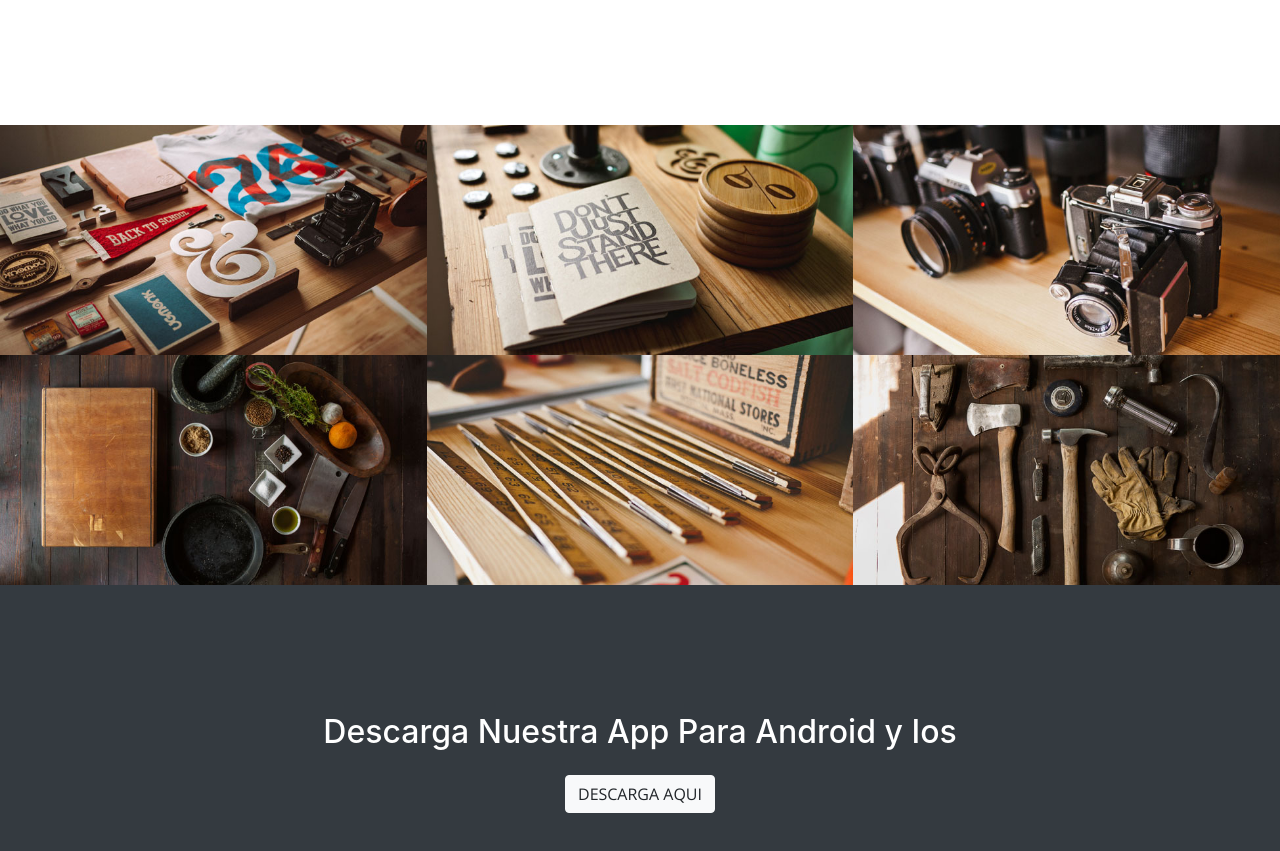
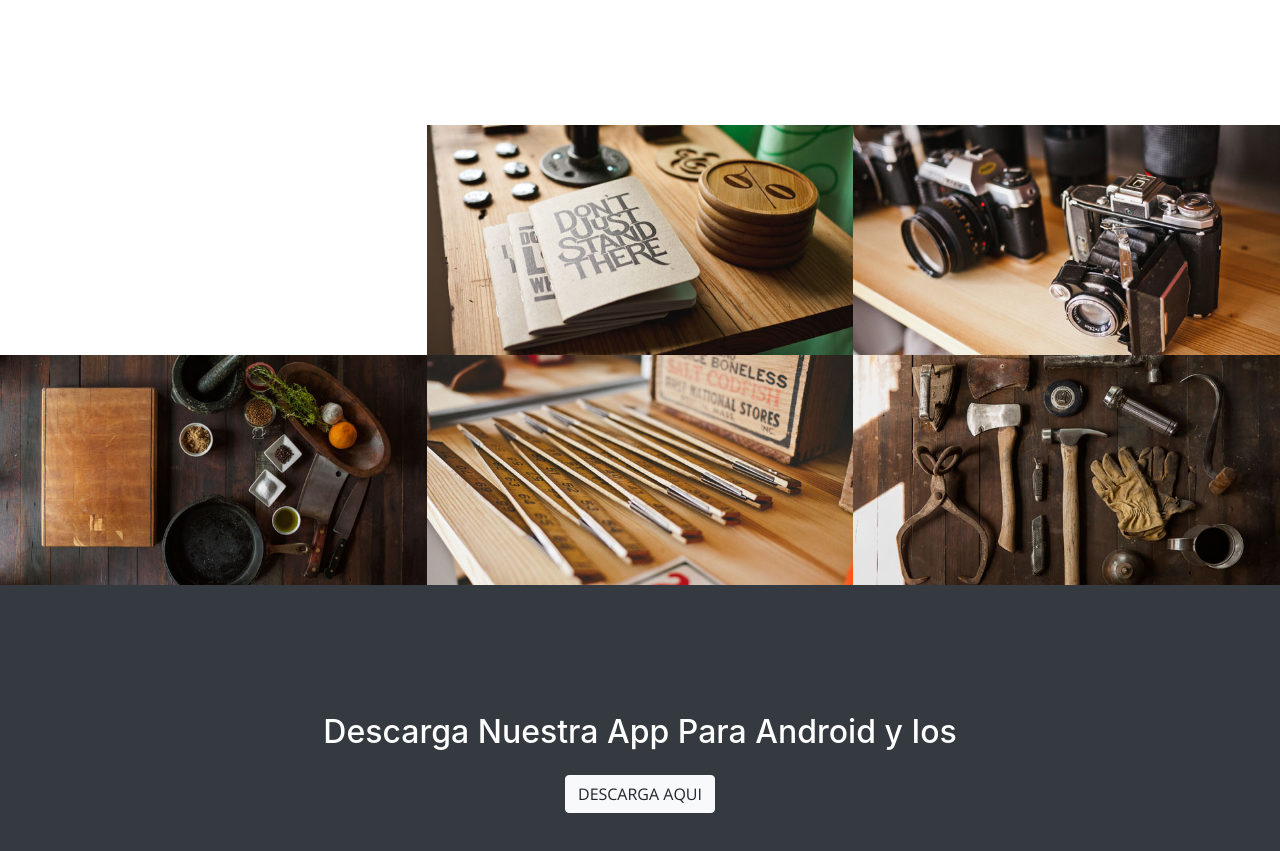
Before and after one commit to Cinekira/CINEKIRA, a website with bundled scripts: page index.html in a window 1280 px wide. Shown: the part 1721-2572 px from the top of the page. Built offline with nearby package versions, Linux system fonts and the light colour scheme; files whose address does not match are found by name.

Commit message:
Update index.html

```diff
--- a/index.html
+++ b/index.html
@@ -131,8 +131,8 @@
       <div class="container-fluid p-0">
         <div class="row no-gutters popup-gallery">
           <div class="col-lg-4 col-sm-6">
-            <a class="portfolio-box" href="img/portfolio/fullsize/1.jpg">
-              <img class="img-fluid" src="img/portfolio/thumbnails/1.jpg" alt="">
+            <a class="portfolio-box" href="img/portfolio/fullsize/1.2jpg">
+              <img class="img-fluid" src="img/portfolio/thumbnails/1.2jpg" alt="">
               <div class="portfolio-box-caption">
                 <div class="portfolio-box-caption-content">
                   <div class="project-category text-faded">
```
